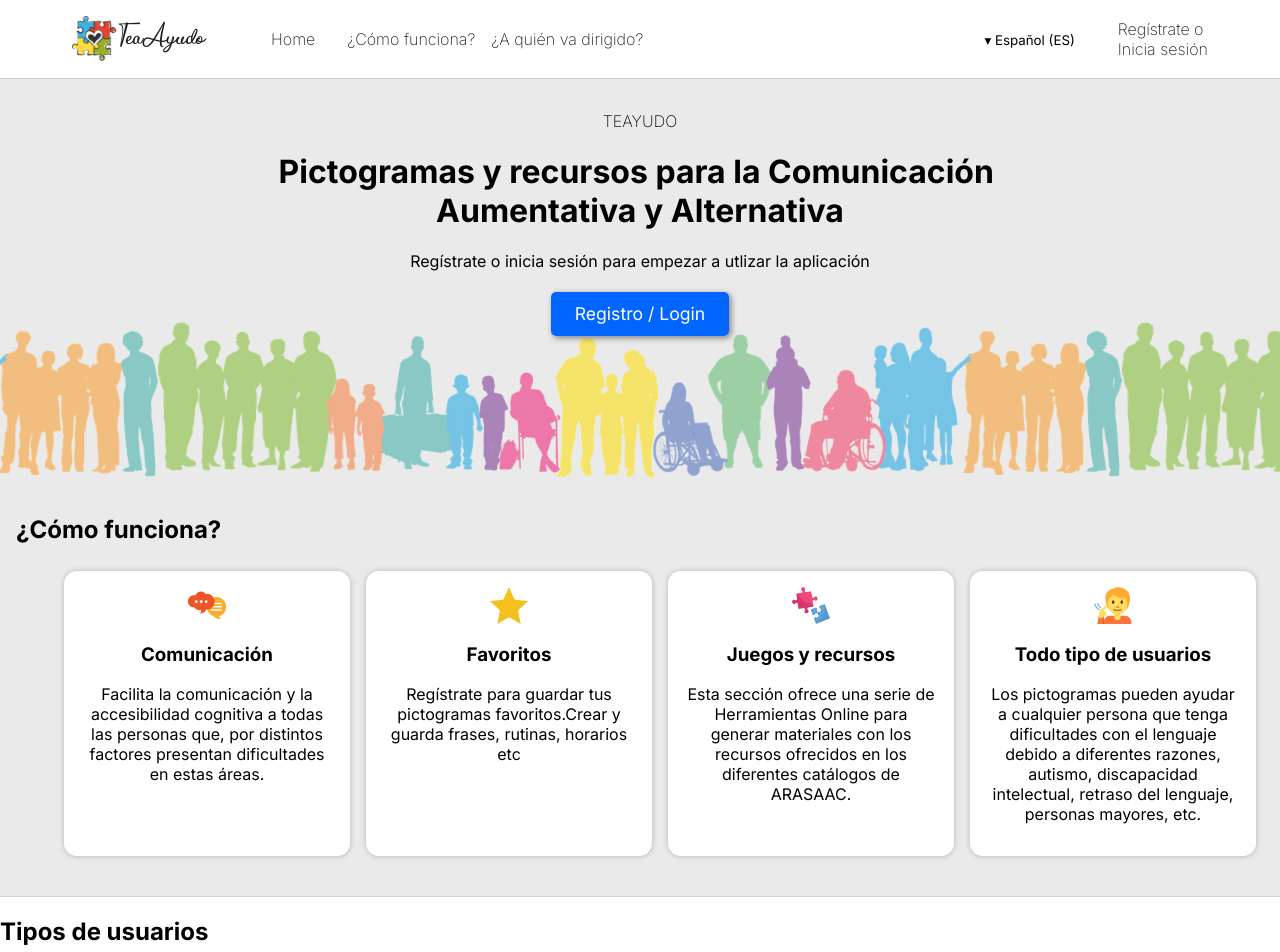
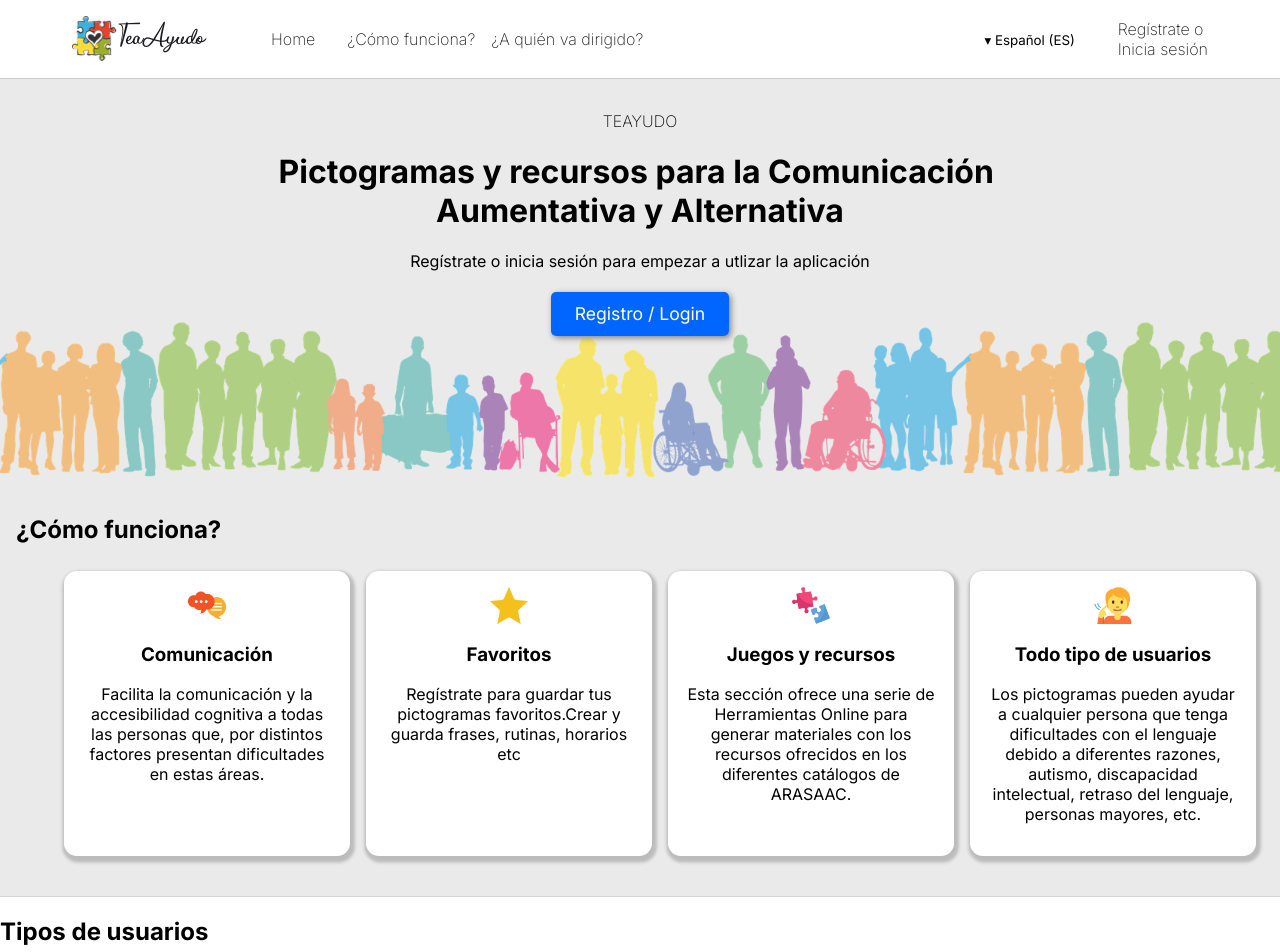
Before and after one commit to Lyanna666/proyecto-final-GA, a React (Create React App) app in the folder Pictogramas/: page / in a window 1280 px wide. Shown: the top 952 px of the page. Built offline with nearby package versions, Linux system fonts and the light colour scheme.

Commit message:
box shadow añadido a las tarjetas de home

```diff
--- a/Pictogramas/src/components/Home/info.css
+++ b/Pictogramas/src/components/Home/info.css
@@ -30,7 +30,7 @@
   padding: 1rem;
   text-align: center;
   background-color: white;
-  box-shadow: 0.01rem 0.01rem 0.3rem 0.03rem rgba(0, 0, 0, 0.2);
+  box-shadow: 0.1rem 0.2rem 0.2rem 0.2rem rgba(0, 0, 0, 0.2);
   border-radius: 0.8rem;
   width: 100%;
   height: 100%;
```
